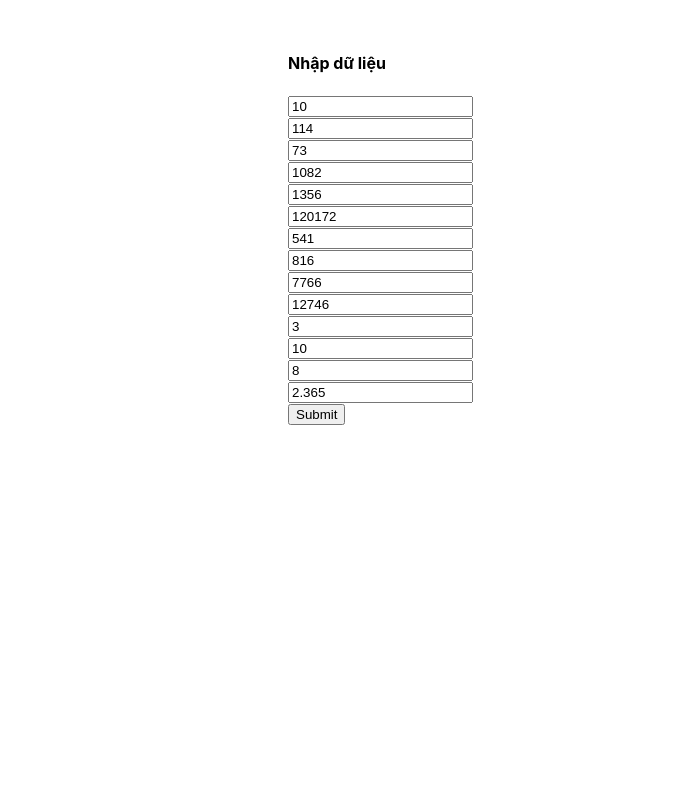
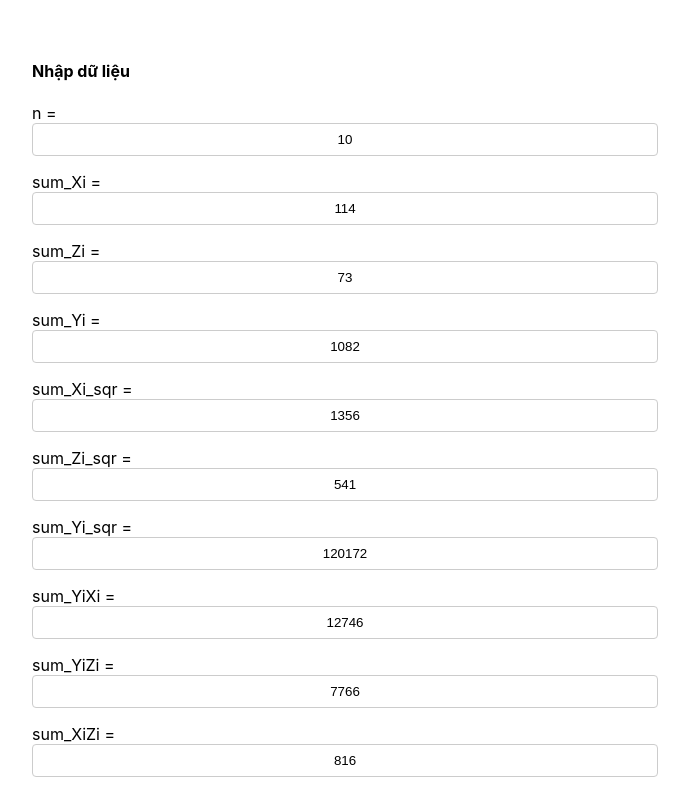
Before and after one commit to dunghoi1803/math-project, an Electron app: page src/index.html in a window 1200 px wide. Shown: the top 795 px of the page, without its empty margins (8-697 px from the left). Drawn offline with Linux system fonts and the light colour scheme.

Commit message:
css modified

```diff
--- a/src/index.css
+++ b/src/index.css
@@ -1,7 +1,42 @@
 body {
-  font-family: -apple-system, BlinkMacSystemFont, 'Segoe UI', Roboto, Helvetica,
-    Arial, sans-serif;
-  margin: auto;
+  font-family: -apple-system, BlinkMacSystemFont, 'Segoe UI', 'Roboto', 'Oxygen',
+    'Ubuntu', 'Cantarell', 'Fira Sans', 'Droid Sans', 'Helvetica Neue',
+    sans-serif;
+  -webkit-font-smoothing: antialiased;
+  -moz-osx-font-smoothing: grayscale;
+  background-color: white;
+  margin: left 0px;
   max-width: 38rem;
   padding: 2rem;
 }
+
+code {
+  font-family: source-code-pro, Menlo, Monaco, Consolas, 'Courier New',
+    monospace;
+}
+
+input[type="text"] {
+  width: 100%;
+  padding: 0.5rem;
+  border: 1px solid #ccc;
+  border-radius: 0.25rem;
+  margin-bottom: 1rem;
+  text-align: center;
+}
+
+button {
+  width: 100%;
+  padding: 0.5rem;
+  border: 1px solid #ccc;
+  border-radius: 0.25rem;
+  margin-bottom: 1rem;
+  text-align: center;
+  background-color: rgb(47, 255, 168)c;
+  color: black;
+  font-weight: bold;
+  cursor: pointer;
+}
+
+p {
+  white-space: nowrap;
+}
--- a/src/index.html
+++ b/src/index.html
@@ -11,32 +11,46 @@
   </head>
   <body>
     <h4>Nhập dữ liệu</h4>
+    n =
     <input type="text" class="cell" data-row-index="0" placeholder="n" id="n" value="10">
     <br>
+    sum_Xi =
      <input type="text" class="cell" data-row-index="1" placeholder="sum_Xi" id="sum_Xi" value="114">
      <br>
+     sum_Zi =
      <input type="text" class="cell" data-row-index="2" placeholder="sum_Zi" id="sum_Zi" value="73">
      <br>
+     sum_Yi =
      <input type="text" class="cell" data-row-index="3" placeholder="sum_Yi" id="sum_Yi" value="1082">
      <br>
+     sum_Xi_sqr =
      <input type="text" class="cell" data-row-index="4" placeholder="sum_Xi_sqr" id="sum_Xi_sqr" value="1356">
      <br>
+     sum_Zi_sqr =
+     <input type="text" class="cell" data-row-index="6" placeholder="sum_Zi_sqr" id="sum_Zi_sqr" value="541">
+     <br>
+     sum_Yi_sqr =
      <input type="text" class="cell" data-row-index="5" placeholder="sum_Yi_sqr" id="sum_Yi_sqr" value="120172">
      <br>
-     <input type="text" class="cell" data-row-index="6" placeholder="sum_Zi_sqr" id="sum_Zi_sqr" value="541">
+     sum_YiXi =
+     <input type="text" class="cell" data-row-index="9" placeholder="sum_XiYi" id="sum_XiYi" value="12746">
      <br>
+     sum_YiZi =
+     <input type="text" class="cell" data-row-index="8" placeholder="sum_YiZi" id="sum_YiZi" value="7766">
+     <br>
+     sum_XiZi =
      <input type="text" class="cell" data-row-index="7" placeholder="sum_XiZi" id="sum_XiZi" value="816">
      <br>
-     <input type="text" class="cell" data-row-index="8" placeholder="sum_YiZi" id="sum_YiZi" value="7766">
-     <br>
-     <input type="text" class="cell" data-row-index="9" placeholder="sum_XiYi" id="sum_XiYi" value="12746">
-     <br>
+     k =
      <input type="text" class="cell" data-row-index="10" placeholder="k" id="k" value="3">
      <br>
+     Xo =
      <input type="text" class="cell" data-row-index="11" placeholder="Xo" id="Xo" value="10">
      <br>
+     Zo =
      <input type="text" class="cell" data-row-index="12" placeholder="Zo" id="Zo" value="8">
      <br>
+     hằng số t alpha =
      <input type="text" class="cell" data-row-index="13" placeholder="hằng số t alpha" id="hằng_số_t_alpha" value="2.365">
      <br>
      <button onclick="run()">Submit</button>
```
